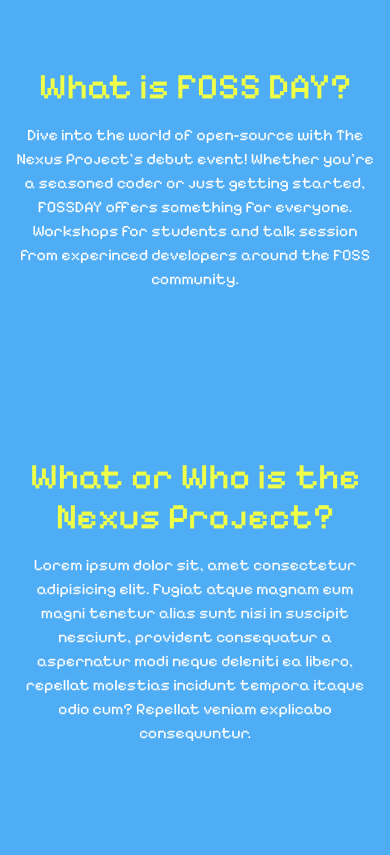
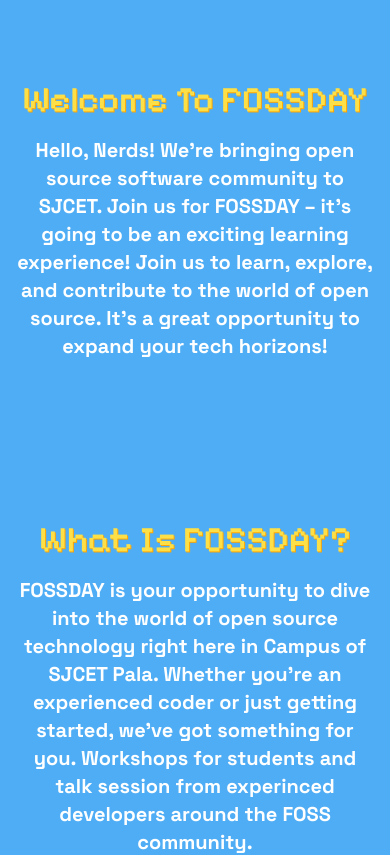
Before and after one commit to rajatsandeepsen/nexussjcet, a Next.js app: page /fossday in a window 390 px wide. Shown: the part 860-1715 px from the top of the page. Built offline with nearby package versions, Linux system fonts and the light colour scheme.

Commit message:
feat: data added

```diff
--- a/components/Fossday/AboutPage.tsx
+++ b/components/Fossday/AboutPage.tsx
@@ -1,31 +1,48 @@
-import React from "react";
+
+const data = [
+	{
+		title: "Welcome to FOSSDAY",
+		content:
+			"Hello, Nerds! We're bringing open source software community to SJCET. Join us for FOSSDAY – it's going to be an exciting learning experience! Join us to learn, explore, and contribute to the world of open source. It's a great opportunity to expand your tech horizons!",
+	},
+	{
+		title: "What is FOSSDAY?",
+		content:
+			"FOSSDAY is your opportunity to dive into the world of open source technology right here in Campus of SJCET Pala. Whether you're an experienced coder or just getting started, we've got something for you. Workshops for students and talk session from experinced developers around the FOSS community.",
+	},
+	{
+		title: "When and Where?",
+		content:
+			"November 9, 2024 (from 10:00am to 4:30pm) at St Joseph's College of Engineering and Technology, Palai",
+	},
+	{
+		title: "Who Can Attend?",
+		content:
+			"Students, Professional, doesn't matter, all are welcomed. You don't need to be a tech expert – just bring your curiosity and laptop to learn!",
+	},
+	{
+		title: " Event Highlights",
+		content:
+			"Network with like-minded tech enthusiasts, Earn a certificate of participation, Receive FOSS-themed merchandise, Develop practical skills in open source technologies, Be part of a growing movement in software development",
+	},
+];
 
 export default function AboutPage() {
 	return (
-		<div className="flex flex-col w-full min-h-screen p-4 items-center justify-around text-white font-pixelify">
-			<div className="flex flex-col items-center justify-center text-center w-full lg:w-3/4 xl:w-1/2 mb-8 lg:mb-0 z-10">
-				<h2 className="text-4xl sm:text-4xl md:text-6xl font-medium text-[#F0FF47] mb-4">
-					What is FOSS DAY?
-				</h2>
-				<p className="text-base sm:text-lg md:text-xl lg:text-2xl">
-					Dive into the world of open-source with The Nexus Project's debut
-					event! Whether you’re a seasoned coder or just getting started,
-					FOSSDAY offers something for everyone. Workshops for students and talk
-					session from experinced developers around the FOSS community.
-				</p>
-			</div>
-			<div className="flex flex-col items-center justify-center text-center w-full lg:w-3/4 xl:w-1/2">
-				<h2 className="text-4xl sm:text-4xl md:text-6xl font-medium text-[#F0FF47] mb-4">
-					What or Who is the Nexus Project?
-				</h2>
-				<p className="text-base sm:text-lg md:text-xl lg:text-2xl">
-					Lorem ipsum dolor sit, amet consectetur adipisicing elit. Fugiat atque
-					magnam eum magni tenetur alias sunt nisi in suscipit nesciunt,
-					provident consequatur a aspernatur modi neque deleniti ea libero,
-					repellat molestias incidunt tempora itaque odio cum? Repellat veniam
-					explicabo consequuntur.
-				</p>
-			</div>
+		<div className="flex flex-col w-full min-h-screen p-4 gap-40 my-20 items-center justify-around">
+			{data.map((e) => (
+				<div
+					key={e.title}
+					className="flex flex-col items-center justify-center text-center w-full lg:w-3/4 xl:w-1/2"
+				>
+					<h2 className="text-4xl capitalize sm:text-4xl md:text-6xl font-medium text-yellow-300 font-pixelify [text-shadow:1px_1px_orange] mb-4">
+						{e.title}
+					</h2>
+					<p className="text-xl font-bold text-white border-fossday-border">
+						{e.content}
+					</p>
+				</div>
+			))}
 		</div>
 	);
 }
--- a/components/Fossday/GameoverPage.tsx
+++ b/components/Fossday/GameoverPage.tsx
@@ -1,4 +1,5 @@
 "use client";
+import Link from "next/link";
 import React from "react";
 
 export default function GameoverPage() {
@@ -11,15 +12,11 @@
 				<p className="">
 					To contact us or to ask Any Questions , Join this group
 				</p>
-				{/* biome-ignore lint/a11y/useButtonType: <explanation> */}
-				<button
-					className="px-5 py-2 bg-white text-[#4fadf5] flex items-center justify-center rounded-full"
-					onClick={() => {
-						window.location.href = "https://chat.whatsapp.com/group-link";
-					}}
-				>
-					Join Group
-				</button>
+				<Link href="/">
+					<button type="button" className="flex items-center justify-center rounded-full bg-white px-5 py-2 text-[#4fadf5]">
+						Join Group
+					</button>
+				</Link>
 			</div>
 		</div>
 	);
--- a/components/Fossday/RegistrationPage.tsx
+++ b/components/Fossday/RegistrationPage.tsx
@@ -1,14 +1,7 @@
-"use client";
-
-import { useRouter } from "next/navigation";
+import Link from "next/link";
 import React from "react";
 
 const RegistrationPage = () => {
-	const router = useRouter();
-
-	const handleRegisterClick = () => {
-		router.push("/fossday/register");
-	};
 
 	return (
 		<div className="flex flex-col h-screen w-screen p-8 md:p-4 items-center justify-around gap-8 text-white font-pixelify relative">
@@ -31,13 +24,14 @@
 					<li>Intro to Docker and DevOps (Mid)</li>
 					<li>Intro to OpenTofu (Advanced)</li>
 				</ul>
+				<Link href="/fossday/register">
 					<button
 						className="rounded-full bg-white px-8 py-2 text-2xl md:text-3xl text-[#4fadf5] mt-8"
-					onClick={handleRegisterClick}
 						type="button"
 					>
 						Register
 					</button>
+				</Link>
 			</div>
 		</div>
 	);
```
Lines whose indentation alone changed are shown as unchanged.
